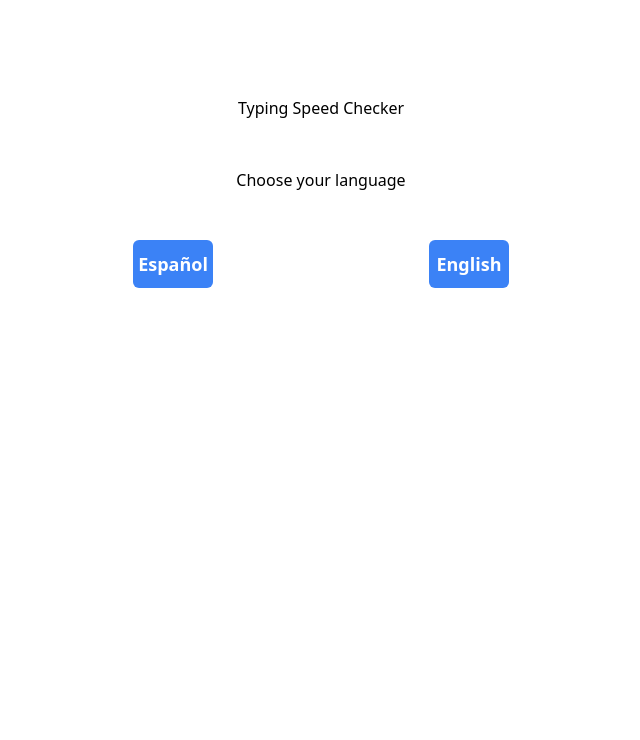
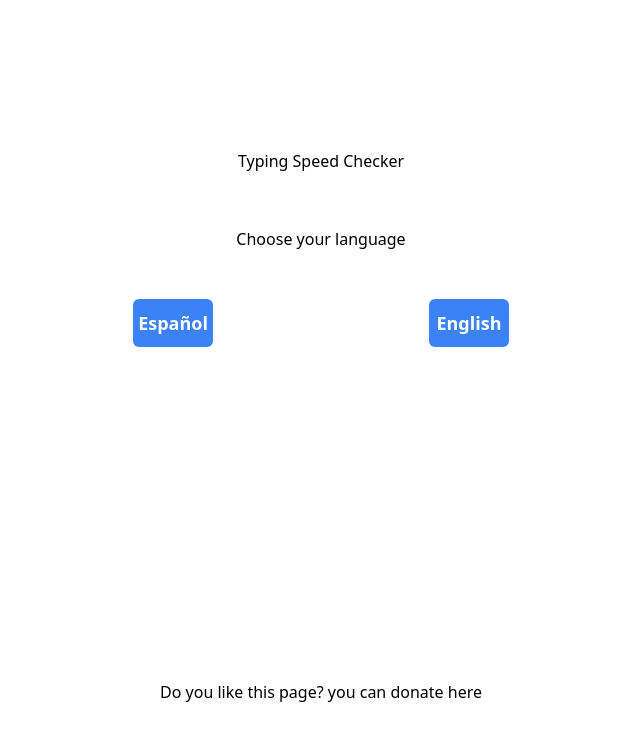
Before and after one commit to Zeke-Cachi/typing_speed_checker, a React (Vite) app: page / in a window 1280 px wide. Shown: the top 740 px of the page, without its empty margins (319-959 px from the left). Built offline with nearby package versions, Linux system fonts and the light colour scheme.

Commit message:
added audio to keystrokes

```diff
--- a/src/App.tsx
+++ b/src/App.tsx
@@ -7,6 +7,7 @@ type Language = "english" | "spanish" | null;
 export default function App() {
   const paragraphRef = useRef<HTMLDivElement>(null);
   const spanishAccentRef = useRef<string>("");
+  const audioRef = useRef<HTMLAudioElement | null>(null);
 
   //--------------------------------------------------------------------------------------------------------------------------
 
@@ -63,6 +64,10 @@ export default function App() {
 
   //--------------------------------------------------------------------------------------------------------------------------
   const handleTyping = (e: KeyboardEvent<HTMLDivElement>) => {
+    if (audioRef.current) {
+      audioRef.current.currentTime = 0;
+      audioRef.current!.play();
+    }
     if (!startTyping || e.key === "Shift") return;
     if (e.key === "Dead") {
       spanishAccentRef.current = "Dead";
@@ -169,7 +174,12 @@ export default function App() {
 
   //--------------------------------------------------------------------------------------------------------------------------
   return (
-    <main className="lg:p-24 mx-auto text-center grid lg:gap-12 relative">
+    <main className="lg:p-24 mx-auto text-center flex flex-col justify-between lg:gap-12 relative h-screen">
+      <audio ref={audioRef}>
+        <source src="../public/typewriter_sound.mp3" type="audio/mp3" />
+        Your browser does not support the audio element.
+      </audio>
+      <div className="flex flex-col justify-evenly h-[50%]">
         <div
           className={`absolute inset-0 bg-black opacity-50 place-items-center ${
             countdown === 4 ? "hidden" : "grid"
@@ -182,9 +192,10 @@ export default function App() {
           <div className="grid gap-12">
             <h2>Choose your language</h2>
             <div className="mx-auto w-1/2 flex gap-12">
-            <Button title="Español" onClick={() => setLanguage("spanish")}>
-              Español
-            </Button>
+              <Button
+                title="Español"
+                onClick={() => setLanguage("spanish")}
+              ></Button>
               <Button
                 title="English"
                 className="bg-blue-500 text-white w-20 h-12 rounded-md font-bold text-lg mx-auto hover:bg-blue-400 disabled:bg-gray-300 disabled:text-gray-800"
@@ -252,6 +263,10 @@ export default function App() {
             ></Button>
           </>
         )}
+      </div>
+      <div>
+        Do you like this page? you can donate <span>here</span>
+      </div>
     </main>
   );
 }
```
Also changed, not shown: 1 other file (tests, documents, lock files or other folders). Lines whose indentation alone changed are shown as unchanged.
